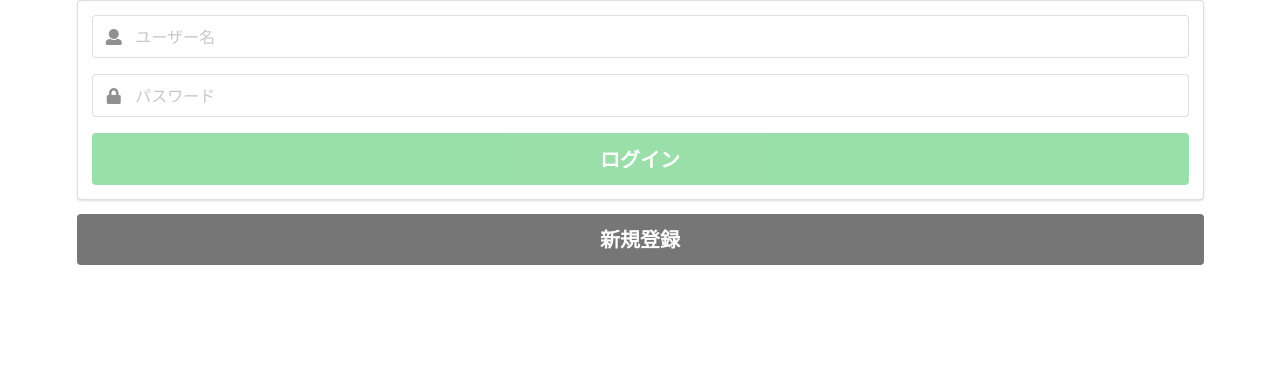
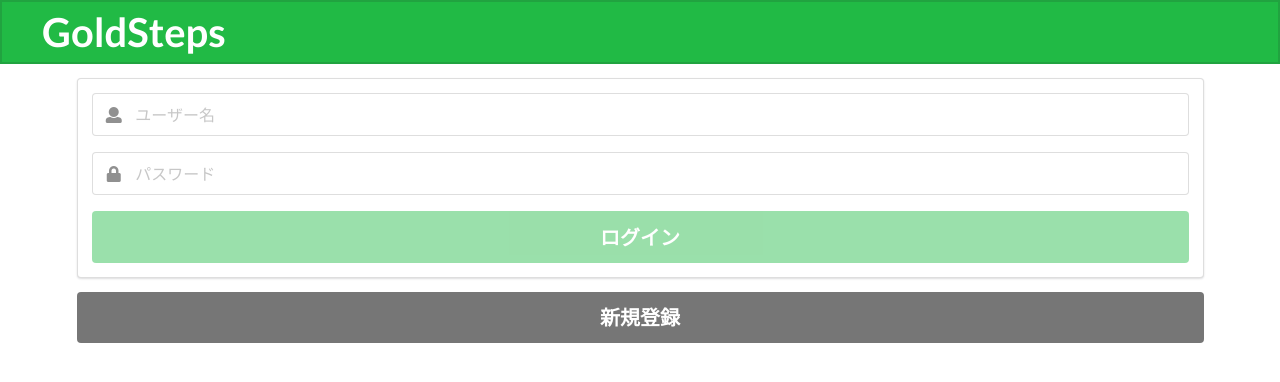
Before and after one commit to yutasato14hal/GoldSteps-mti, a Vue app: page /#/login in a window 1280 px wide. Shown: the top 382 px of the page. Built offline with nearby package versions, Linux system fonts and the light colour scheme; the HTML template or start-up script is replaced by a standard one.

Commit message:
ログインです

```diff
--- a/src/views/Login.vue
+++ b/src/views/Login.vue
@@ -1,7 +1,14 @@
 <template>
-  <div>
+  <div><div class="ui secondary pointing green inverted massive menu">
+        <!-- 基本的なコンテンツはここに記載する -->
+        <div class="ui" id="logo">
+          GoldSteps
+        </div>
+
+      </div>
     <div class="ui main container">
       <!-- 基本的なコンテンツはここに記載する -->
+
 
       <!-- 発展課題のローディング表示用 -->
       <div class="ui active inverted page dimmer" v-if="isCallingApi">
@@ -17,25 +24,25 @@
         </p>
 
         <!-- submitイベントを拾って、preventにて規定のアクションを中止し、submitメソッドを呼び出す。-->
-        <form class="ui large form" @submit.prevent="submit" >
+        <form class="ui large form" @submit.prevent="submit">
           <div class="field">
             <div class="ui left icon input">
               <i class="user icon"></i>
-              <input v-model="user.userId" type="text" placeholder="ユーザー名"/>
+              <input v-model="user.userId" type="text" placeholder="ユーザー名" />
             </div>
           </div>
 
           <div class="field">
             <div class="ui left icon input">
               <i class="lock icon"></i>
-              <input v-model="user.password" type="password" placeholder="パスワード"/>
+              <input v-model="user.password" type="password" placeholder="パスワード" />
             </div>
           </div>
 
           <div class="field" v-if="!isLogin">
             <div class="ui left icon input">
               <i class="calendar icon"></i>
-              <input v-model.number="user.age" type="number" min="0" placeholder="年齢"/>
+              <input v-model.number="user.age" type="number" min="0" placeholder="年齢" />
             </div>
           </div>
 
@@ -81,9 +88,9 @@
       // 発展課題のボタン活性/非活性用
       isButtonDisabled() {
         const { userId, password, age } = this.user;
-      return this.isLogin
-          ? !userId || !password
-          : !userId || !password || !age;
+        return this.isLogin ?
+          !userId || !password :
+          !userId || !password || !age;
       },
 
       submitBtnText() {
@@ -116,13 +123,11 @@
 
         const path = this.isLogin ? '/user/login' : '/user/signup';
         const { userId, password, age } = this.user;
-        const reqBody = this.isLogin
-        ? { userId, password }
-        : { userId, password, age };
-        console.log(userId,password);
+        const reqBody = this.isLogin ? { userId, password } : { userId, password, age };
+        console.log(userId, password);
         try {
           /* global fetch */
-          const res = await fetch(baseUrl + path,{
+          const res = await fetch(baseUrl + path, {
             method: 'POST',
             body: JSON.stringify(reqBody)
           });
@@ -162,4 +167,14 @@
 
 <style scoped>
   /* このコンポーネントだけに適用するCSSはここに記述する */
+  #logo{
+    display:flex;
+    justify-content:center;
+    align-items:center;
+    padding:20px;
+    color:white;
+    font-weight:bold;
+    font-size:40px;
+    margin:0 40px 0 20px;
+  }
 </style>
```
Lines whose indentation alone changed are shown as unchanged.
